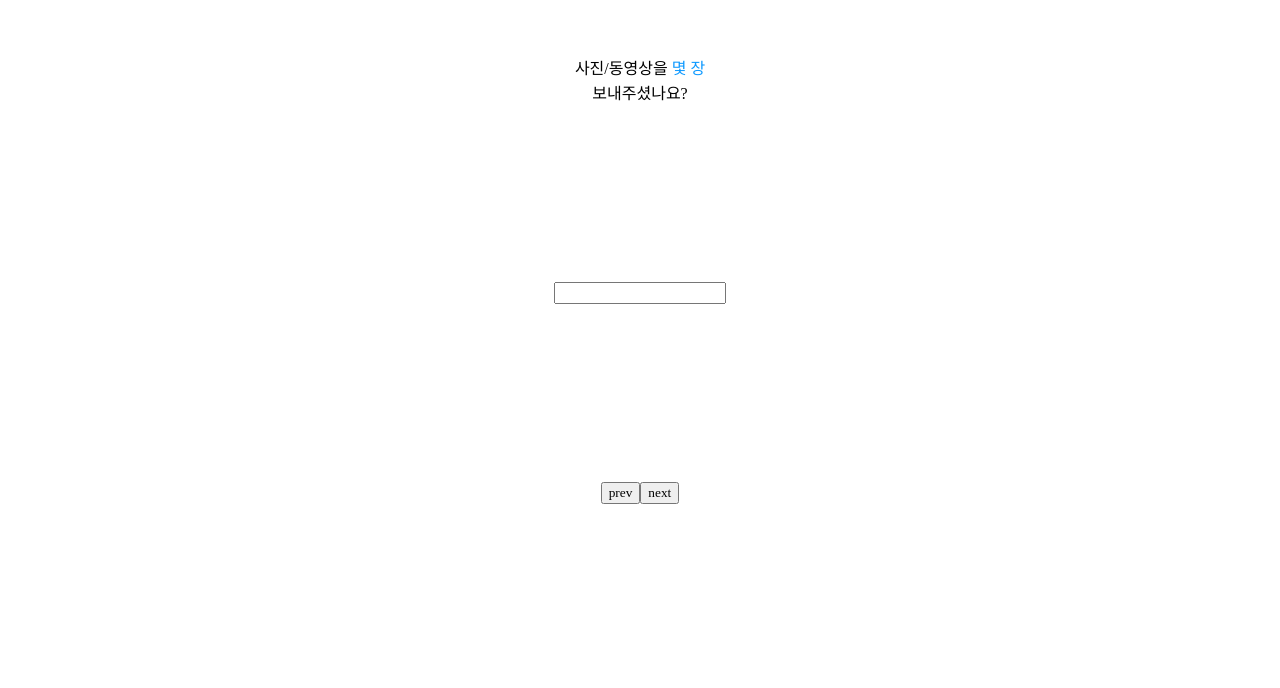
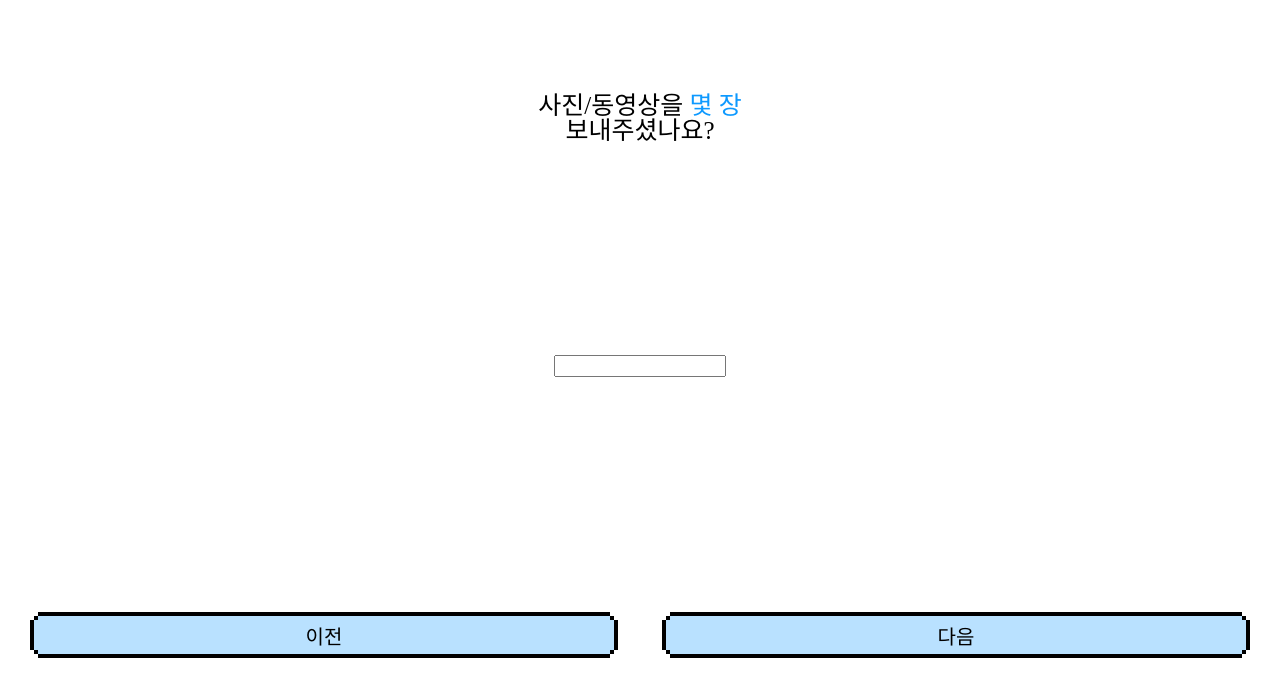
Before and after one commit to cloud-duster/cloud-duster-fe, a React (Vite) app: page /farewell in a window 1280 px wide. Shown: the part 128-816 px from the top of the page. Built offline with nearby package versions, Linux system fonts and the light colour scheme; a web font is replaced by a local one.

Commit message:
feat(#12): 버튼 컴포넌트 생성

```diff
--- a/src/app/farewell/index.tsx
+++ b/src/app/farewell/index.tsx
@@ -5,6 +5,7 @@ import Second from "./steps/Second";
 import Third from "./steps/Third";
 import Fourth from "./steps/Fourth";
 import Fifth from "./steps/Fifth";
+import Button from "@/components/Button";
 
 const getCurrentPageView = (currentPage: number) => {
 	switch(currentPage) {
@@ -32,12 +33,13 @@ const Farewell = () => {
 		previousPage();
 	};
 
-	return <div className="container column">
-		{getCurrentPageView(currentPage)}
-
-		<div className="row">
-			<button onClick={handleClickPrevious}>prev</button>
-			<button onClick={handleClickNext}>next</button>
+	return <div className="wrapper column">
+		<div className="container column">
+			{getCurrentPageView(currentPage)}
+		</div>
+		<div className="row button-area">
+			<Button onClick={handleClickPrevious}>이전</Button>
+			<Button onClick={handleClickNext}>다음</Button>
 		</div>
 	</div>;
 };
--- /dev/null
+++ b/src/components/Button.tsx
@@ -0,0 +1,28 @@
+import classNames from "classnames";
+import React, { FC, PropsWithChildren } from "react";
+
+interface Props {
+    className?: string;
+    onClick?: () => void;
+    disabled?: boolean;
+}
+
+const Button: FC<PropsWithChildren<Props>> = ({ children, onClick, className, disabled = false }) => {
+	const handleClickButton = () => {
+		if (onClick) {
+			onClick();
+		}
+	};
+
+	return <button
+		onClick={handleClickButton}
+		className={classNames(className, "pixel-button", {
+			disabled
+		})}
+		disabled={disabled}
+	>
+		{children}
+	</button>;
+};
+
+export default Button;
--- a/src/css/index.css
+++ b/src/css/index.css
@@ -7,6 +7,7 @@
 
 body {
 	font-family: 'DOSSaemmul';
+    font-size: 25px;
 }
 
 button, input, textarea, select {
@@ -25,6 +26,12 @@ a {
 .neon-text {
     font-size: large;
     text-shadow: #0D99FF 0 1px 5px;
+}
+
+.wrapper {
+    display: flex;
+    width: 100%;
+    height: 100vh;
 }
 
 .container {
@@ -144,6 +151,54 @@ a {
     font-size: 15px;
 }
 
+button {
+    background: none;
+    color: inherit;
+    border: none;
+    padding: 0;
+    font: inherit;
+    cursor: pointer;
+    outline: inherit;
+}
+
+.button-area {
+    width: 100%;
+    display: flex;
+    justify-content: center;
+}
+
+
+.pixel-button {
+    --width: 4px;
+    --color: black;
+    --bgcolor: #B9E1FF;
+
+    background-color: var(--bgcolor);
+    box-sizing: border-box;
+    font-size: 20px;
+    width: 100%;
+    margin: 30px;
+    height: 30px;
+
+    box-shadow:
+        var(--width) 0 var(--bgcolor),
+        calc(-1 * var(--width)) 0 var(--bgcolor),
+        0 calc(-1 * var(--width)) var(--bgcolor),
+        0 var(--width) var(--bgcolor),
+        calc(2 * var(--width)) 0 var(--color),
+        calc(-2 * var(--width)) 0 var(--color),
+        0 calc(-2 * var(--width)) var(--color),
+        0 calc(2 * var(--width)) var(--color),
+        0 0 0 var(--width) var(--color);
+}
+
+.pixel-button.disabled {
+    --width: 3px;
+    --color: rgba(118, 118, 118, 0.1);
+    color: gray;
+    --bgcolor: rgb(237, 237, 237);
+}
+
 @keyframes float {
     0% {
         transform: translate(-50%, -50%) translateY(0);
```
